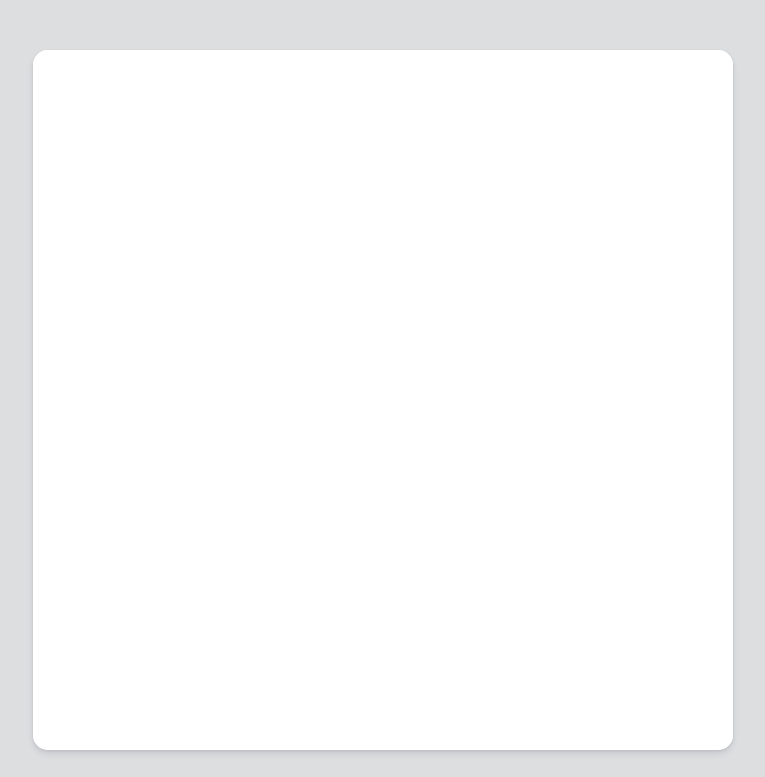
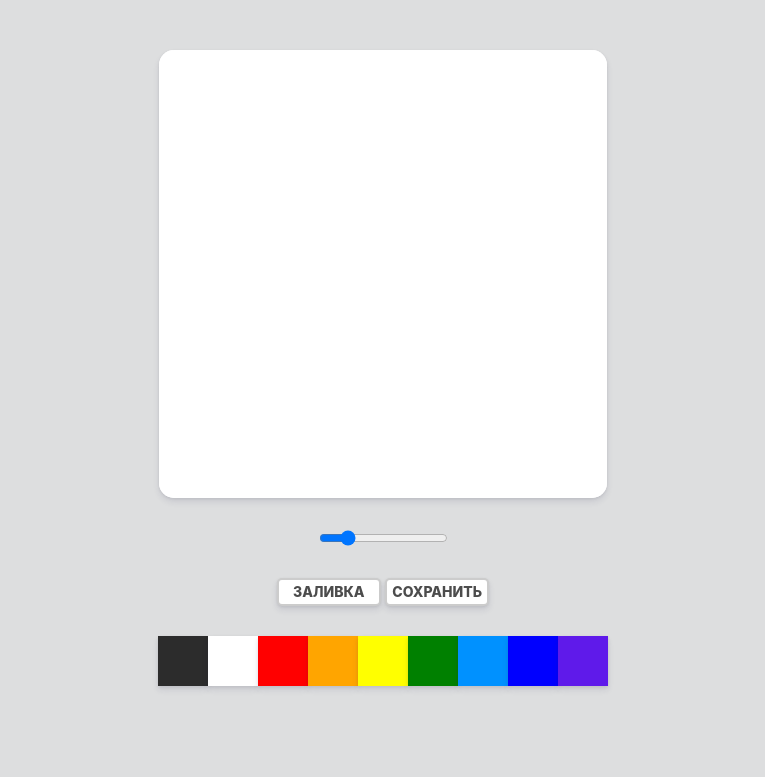
Before and after one commit to Mind315/paint-vanillaJS, a plain HTML site: page index.html in a window 1280 px wide. Shown: the top 777 px of the page, without its empty margins (257-1022 px from the left). Drawn offline with Linux system fonts and the light colour scheme.

Commit message:
Update style.css

```diff
--- a/style.css
+++ b/style.css
@@ -9,8 +9,7 @@ body {
    padding: 50px 0px;
 }
 .canvas {
-   width: 700px;
-   height: 700px;
+   width: 35%;
    background-color: white;
    border-radius: 15px;
    box-shadow: 0 4px 6px rgba(50, 50, 93, 0.11), 0 1px 3px rgba(0, 0, 0, 0.08);
```
